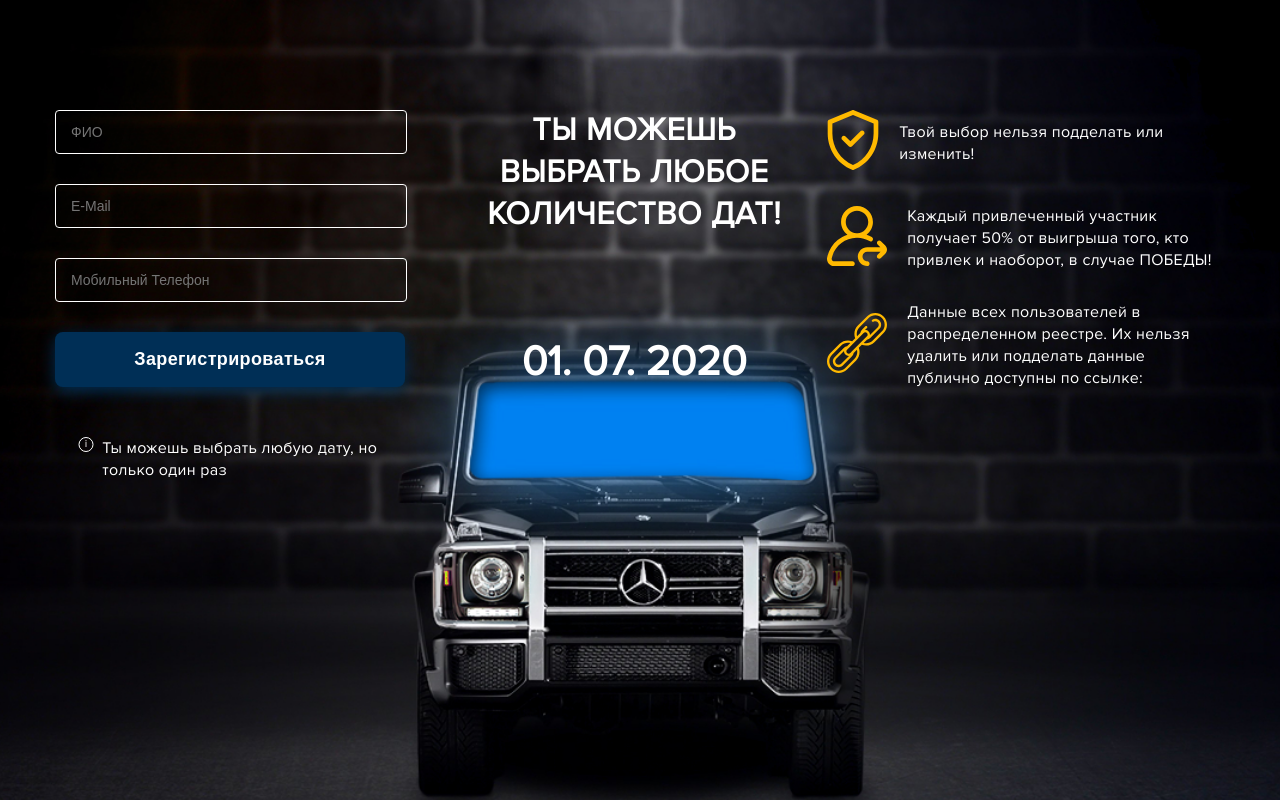
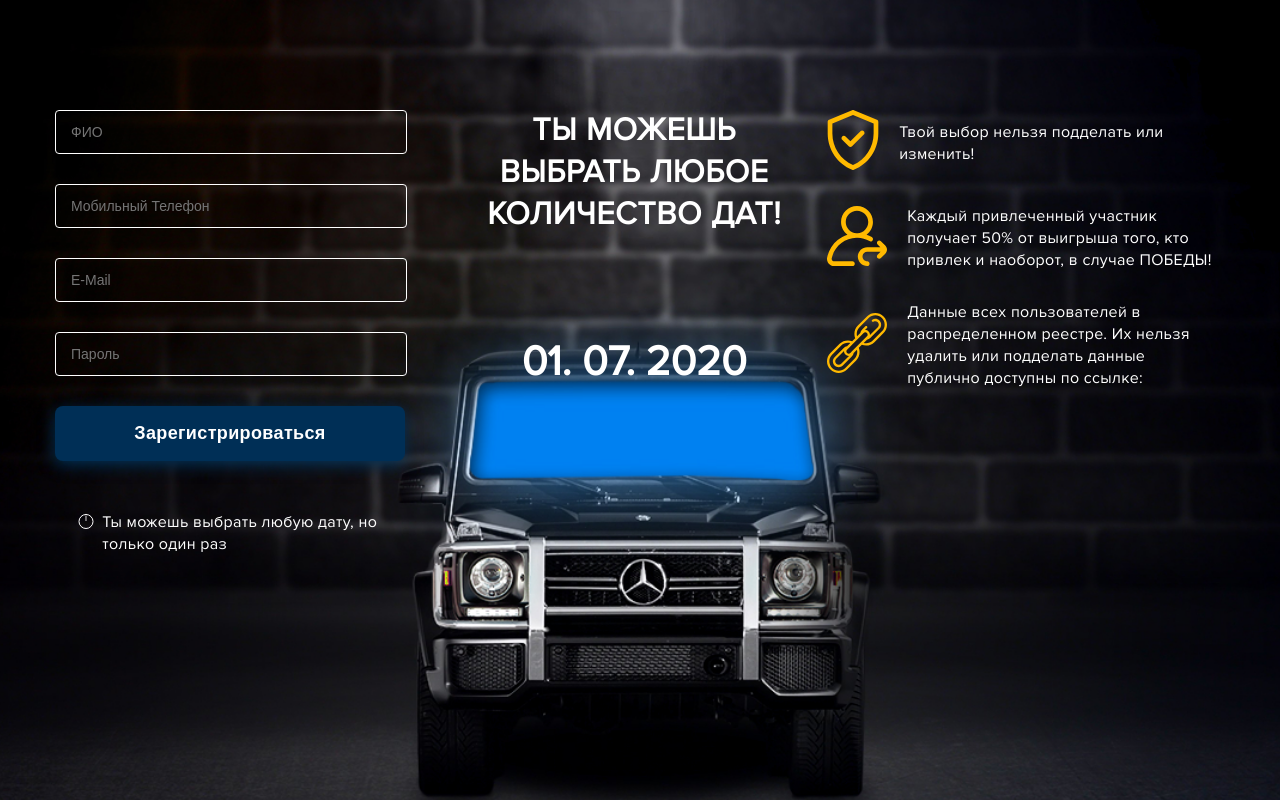
Before and after one commit to deadpooll312/crud, a React (Create React App) app: page /account in a window 1280 px wide. Shown: the top 800 px of the page. Built offline with nearby package versions, Linux system fonts and the light colour scheme.

Commit message:
fixed final page and account

```diff
--- a/src/assets/styles/accout.page.scss
+++ b/src/assets/styles/accout.page.scss
@@ -20,6 +20,13 @@
       font-size: 14px;
       color: #fff;
       text-transform: capitalize;
+    }
+    i {
+      color: red;
+      font-size: 12px;
+      font-style: normal;
+      padding-left: 15px;
+      padding-bottom: 5px;
     }
     .btn_wrapper{
       .btn-reg{
@@ -57,7 +64,7 @@
         &:before{
           position: absolute;
           content: "";
-          top: 0;
+          top: 3px;
           left: 50%;
           transform: translateX(-50%);
           border: 1px solid #fff;
--- a/src/pages/accout/Account.js
+++ b/src/pages/accout/Account.js
@@ -1,32 +1,13 @@
 import React, {Fragment} from 'react';
 import {inject, observer} from "mobx-react";
+import {SignUpPopup} from "../main/components/signup.popup";
 
 export const Account = inject("store")(observer(({store, props}) => {
   return <Fragment>
     <div className="account-section">
       <div className="container">
         <div className="flex-wrapper">
-
-          <div className="registration_block">
-            <form action="">
-              <div className="field_wrapper">
-                <input className="field_form" type="text" placeholder="ФИО"/>
-              </div>
-              <div className="field_wrapper">
-                <input className="field_form" type="email" placeholder="E-mail"/>
-              </div>
-              <div className="field_wrapper">
-                <input className="field_form" type="text" placeholder="Мобильный телефон"/>
-              </div>
-              <div className="btn_wrapper">
-                <button className="btn btn-reg">Зарегистрироваться</button>
-              </div>
-            </form>
-            <div className="sub-info_wrapper">
-              <span>i</span>
-              <p>Ты можешь выбрать любую дату, но только один раз</p>
-            </div>
-          </div>
+          <SignUpPopup />
 
           <div className="date_block">
             <h3>Ты можешь <br/>выбрать любое <br/>количество дат!</h3>
--- a/src/pages/final/Final.js
+++ b/src/pages/final/Final.js
@@ -1,17 +1,21 @@
 import React, { Fragment } from 'react';
 import { inject, observer } from "mobx-react";
+import {useHistory} from "react-router";
 
 export const Final = inject("store")(observer(({store, props}) => {
+  const history = useHistory();
+
   return <Fragment>
     <div className="final-section">
       <div className="container">
         <div className="sub_container">
           <h2>Теперь ты на шаг ближе к своей мечте!</h2>
           <h3>Проверь свою почту</h3>
-          <p>Ссылка на уникальный код твоей транзакции:</p>
-          <a href="#">befree.bingo.mrip</a>
           <div className="btn_wrapper">
-            <button className="btn btn-back">Вернуться в личный кабинет</button>
+            <button className="btn btn-back" onClick={() => history.push('/date')}>В личный кабинет</button>
+          </div>
+          <div className="btn_wrapper">
+            <button className="btn btn-back" onClick={() => history.push('/')}>На главную</button>
           </div>
         </div>
       </div>
--- a/src/pages/main/components/login.form.js
+++ b/src/pages/main/components/login.form.js
@@ -1,35 +1,31 @@
-import React, {memo, useCallback} from "react";
-// local files
-import {InputComponent} from '../../../components/input';
-import {SIGNUP} from '../../../const/popup.const';
-import {ButtonComponent } from "../../../components/button";
-import {useHistory} from "react-router";
+import React, {memo} from "react";
 
 export const LoginForm = memo(({ formik, toggleModal }) => {
-  const history = useHistory();
-
-  const registration = useCallback(() => {
-    history.push('/account');
-  }, []);
-
   return (
     <div className="login">
-      <form onSubmit={formik.handleSubmit} noValidate autoComplete="off">
-        <div className="title"><h2>Вход</h2><span onClick={registration}>Регистрация</span></div>
-        <InputComponent
-          id="email"
-          error={formik.errors.email}
-          label="E-mail"
-          onChange={formik.handleChange}
-          />
-        <InputComponent
-          id="password"
-          error={formik.errors.password}
-          label="Password"
-          onChange={formik.handleChange}
-          />
-        <ButtonComponent text="Войти" type="submit" fullWidth margin gradient/>
-        <ButtonComponent onClick={() => toggleModal()} text="Отмена" fullWidth/>
+      <form onSubmit={formik.handleSubmit}>
+        <div className="field_wrapper">
+          {formik.errors.email && <i>{formik.errors.email}</i>}
+          <input
+            id="email"
+            onChange={formik.handleChange}
+            className="field_form"
+            type="text"
+            placeholder="E-mail"/>
+        </div>
+        <div className="field_wrapper">
+          {formik.errors.password && <i>{formik.errors.password}</i>}
+          <input
+            id="password"
+            onChange={formik.handleChange}
+            className="field_form"
+            type="password"
+            placeholder="Пароль"/>
+        </div>
+        <div className="btn_wrapper">
+          <button className="btn btn-reg" type="submit">Вход</button>
+          <span onClick={toggleModal} className="btn btn-reg" type="submit">Отмена</span>
+        </div>
       </form>
     </div>
   );
--- a/src/pages/main/components/login.popup.js
+++ b/src/pages/main/components/login.popup.js
@@ -1,19 +1,21 @@
 import React from "react";
-import { observer, inject } from "mobx-react";
-import { useFormik } from "formik";
+import {observer, inject} from "mobx-react";
+import {useFormik} from "formik";
 import Dialog from '@material-ui/core/Dialog';
 import DialogContent from '@material-ui/core/DialogContent';
 // local files
-import { loginValidation } from "../../../validations/validation";
-import { LoginForm } from "./login.form";
+import {loginValidation} from "../../../validations/validation";
+import {LoginForm} from "./login.form";
+import {useHistory} from "react-router";
 
-export const LoginPopup = inject("store")(observer(({ store, show, toggleModal }) => {
+export const LoginPopup = inject("store")(observer(({store, show, toggleModal}) => {
+    const history = useHistory();
     const formik = useFormik({
       initialValues: {
         email: "",
         password: "",
       },
-      onSubmit: (values) => store.auth.signIn(values),
+      onSubmit: (values) => store.auth.signIn(values, history),
       validationSchema: loginValidation,
     });
 
@@ -23,7 +25,7 @@ export const LoginPopup = inject("store")(observer(({ store, show, toggleModal }
       open={show}
     >
       <DialogContent>
-          <LoginForm toggleModal={toggleModal} formik={formik} />
+        <LoginForm toggleModal={toggleModal} formik={formik}/>
       </DialogContent>
     </Dialog>
   })
--- a/src/pages/main/components/signup.popup.js
+++ b/src/pages/main/components/signup.popup.js
@@ -1,38 +1,66 @@
-import React, { useEffect } from "react";
-import { observer, inject } from "mobx-react";
-import { useFormik } from "formik";
-import Dialog from '@material-ui/core/Dialog';
-import DialogContent from '@material-ui/core/DialogContent';
-// local files
-import { signUpValidation } from "../../../validations/validation";
-import { SignupForm } from "./signup.form";
+import React from "react";
+import {observer, inject} from "mobx-react";
+import {useFormik} from "formik";
+import {signUpValidation} from "../../../validations/validation";
+import {useHistory} from "react-router";
 
-export const SignUpPopup = inject("store")(observer(({ store, show, toggleModal }) => {
-    const formik = useFormik({
+export const SignUpPopup = inject("store")(observer(({store}) => {
+  const history = useHistory();
+  const formik = useFormik({
       initialValues: {
+        full_name: "",
+        phone_number: "",
         email: "",
         password: "",
-        password_confirm: "",
       },
-      onSubmit: values => store.auth.signUp(values),
+      onSubmit: values => store.auth.signUp(values, history),
       validationSchema: signUpValidation,
     });
 
-    useEffect(() => {
-      if (store.auth.token) {
-        console.log('close popup');
-        // history.push('/');
-      }
-    }, [store.auth.token]);
+    return <div className="registration_block">
+      <form onSubmit={formik.handleSubmit}>
+        <div className="field_wrapper">
+          <input
+            id="full_name"
+            className="field_form"
+            type="text"
+            onChange={formik.handleChange}
+            placeholder="ФИО"/>
+        </div>
+        <div className="field_wrapper">
+          <input
+            id="phone_number"
+            className="field_form"
+            onChange={formik.handleChange}
+            type="text" placeholder="Мобильный телефон"/>
+        </div>
+        <div className="field_wrapper">
+          {formik.errors.email && <i>{formik.errors.email}</i>}
+          <input
+            id="email"
+            onChange={formik.handleChange}
+            className="field_form"
+            type="email"
+            placeholder="E-mail"/>
+        </div>
+        <div className="field_wrapper">
+          {formik.errors.password && <i>{formik.errors.password}</i>}
+          <input
+            id="password"
+            onChange={formik.handleChange}
+            className="field_form"
+            type="password"
+            placeholder="Пароль"/>
+        </div>
 
-    return <Dialog
-      maxWidth="xs"
-      fullWidth={true}
-      open={show}
-    >
-      <DialogContent>
-        <SignupForm formik={formik} toggleModal={toggleModal} />
-      </DialogContent>
-    </Dialog>
+        <div className="btn_wrapper">
+          <button className="btn btn-reg" type="submit">Зарегистрироваться</button>
+        </div>
+      </form>
+      <div className="sub-info_wrapper">
+        <span>i</span>
+        <p>Ты можешь выбрать любую дату, но только один раз</p>
+      </div>
+    </div>
   })
 );
--- a/src/store/auth/auth.action.js
+++ b/src/store/auth/auth.action.js
@@ -11,15 +11,22 @@ export class AuthAction {
     this.token = null;
   }
 
-  signIn(data) {
-    console.log('signIn', data);
+  signIn(formData, history) {
+    const data = {...formData, email: formData.email.toLocaleLowerCase()};
     axiosInstance.post(`auth/sign-in/`, data)
-      .then(({data}) => this.updateToken(data && data.token));
+      .then(({data}) => {
+        history.push('/date');
+        this.updateToken(data && data.token);
+      });
   }
 
-  signUp(data) {
+  signUp(formData, history) {
+    const data = {...formData, email: formData.email.toLocaleLowerCase()};
     axiosInstance.post(`auth/sign-up/`, data)
-      .then(({data}) => this.updateToken(data && data.token));
+      .then(({data}) => {
+        history.push('/final');
+        this.updateToken(data && data.token);
+      });
   }
 
   updateToken(token) {
--- a/src/validations/validation.js
+++ b/src/validations/validation.js
@@ -4,7 +4,6 @@ import { emailNotValid, required, passwordMin, passwordNotEqual } from "../const
 export const signUpValidation = Yup.object().shape({
   email: Yup.string().email(emailNotValid).required(required),
   password: Yup.string().min(4, passwordMin).required(required),
-  password_confirm: Yup.string().oneOf([Yup.ref('password'), null], passwordNotEqual).required(required),
 });
 
 export const loginValidation = Yup.object().shape({
```
Also changed, not shown: src/pages/date/Date.js (indentation only), src/pages/main/Main.js (line endings or trailing spaces), src/pages/private.route.js (added). Lines whose indentation alone changed are shown as unchanged.
